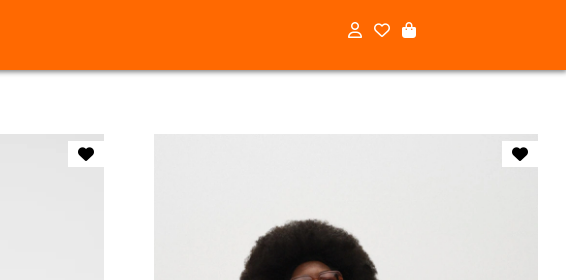
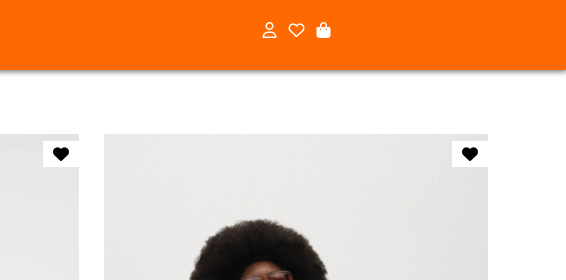
Before and after one commit to Robby94gtr/html-css-boolando, a plain HTML site: page index.html in a window 1280 px wide. Shown: the top 280 px of the page, 714-1280 px from the left. Drawn offline with Linux system fonts and the light colour scheme.

Commit message:
[FIX] Diminished gap, moved header logo's to left

```diff
--- a/css/style.css
+++ b/css/style.css
@@ -66,7 +66,7 @@ footer{
     margin: 0 auto;
     display: flex;
     flex-wrap: wrap;
-    gap: 50px;
+    gap: 25px;
 }
 
 .content{
@@ -134,7 +134,7 @@ footer{
 }
 
 .pl-12{
-    padding-left: 80px;
+    padding-right: 91px;
 }
 
 .col-30{
```
